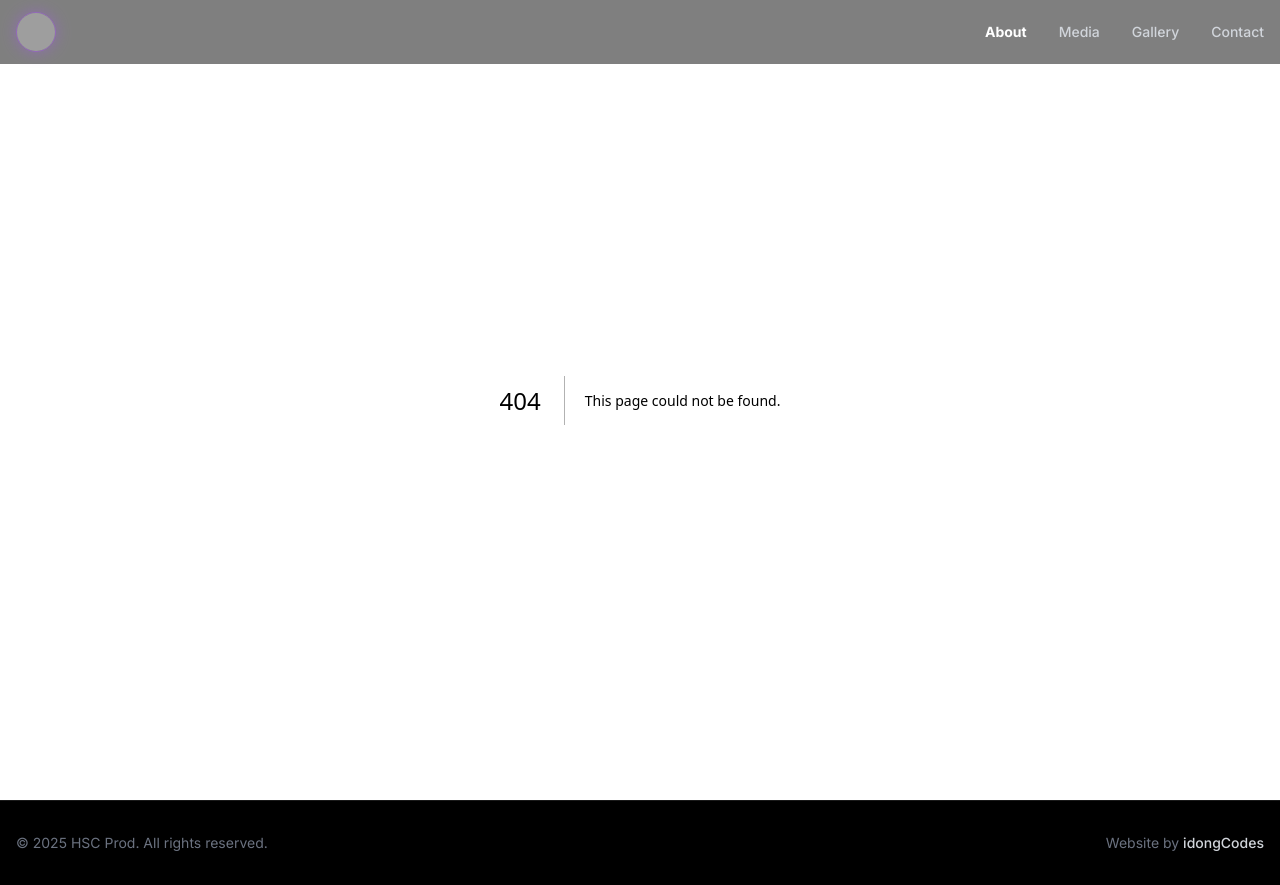
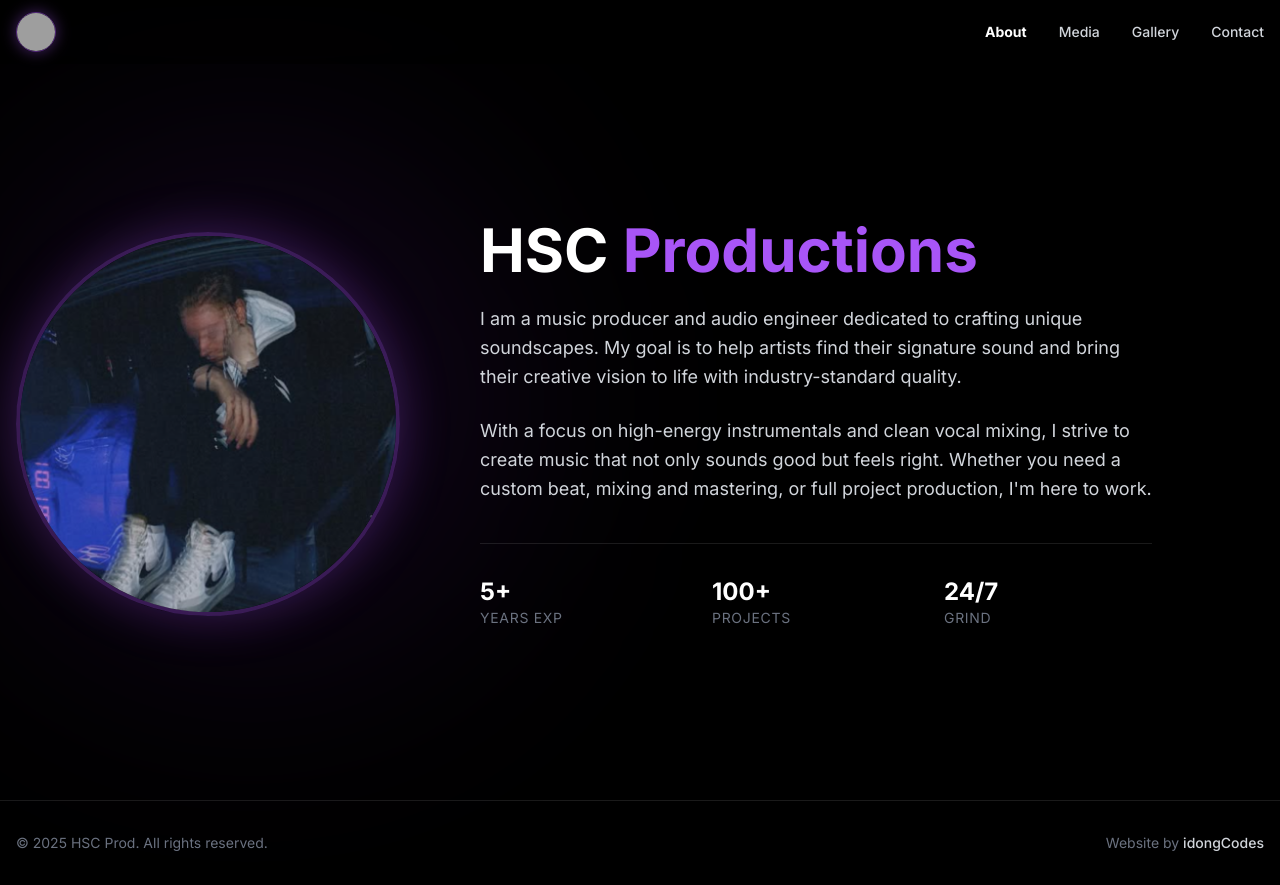
Before and after one commit to idongCodes/hscprod, a Next.js app: page /about in a window 1280 px wide. Before the commit this address had no page. Built offline with nearby package versions, Linux system fonts and the light colour scheme; grey boxes are pictures that could not be loaded.

Commit message:
Update UI. Add About Page

```diff
--- /dev/null
+++ b/app/FadeIn.tsx
@@ -0,0 +1,24 @@
+"use client";
+
+import { motion } from "framer-motion";
+import { ReactNode } from "react";
+
+interface Props {
+  children: ReactNode;
+  delay?: number; // Optional delay for staggered effects
+  className?: string; // Allow passing styles
+}
+
+export default function FadeIn({ children, delay = 0, className = "" }: Props) {
+  return (
+    <motion.div
+      initial={{ opacity: 0, y: 40 }} // Start: Invisible and 40px down
+      whileInView={{ opacity: 1, y: 0 }} // End: Visible and in place
+      viewport={{ once: true, margin: "-50px" }} // Trigger: When element is slightly on screen
+      transition={{ duration: 0.8, delay: delay, ease: "easeOut" }} // Smooth speed
+      className={className}
+    >
+      {children}
+    </motion.div>
+  );
+}
--- a/app/Footer.tsx
+++ b/app/Footer.tsx
@@ -4,7 +4,10 @@ export default function Footer() {
   const currentYear = new Date().getFullYear();
 
   return (
-    <footer className="w-full bg-black border-t border-white/10 py-8 text-center md:text-left">
+    // FIX: Changed 'py-8' to 'pt-8 pb-32 md:pb-8'
+    // This adds huge bottom padding on mobile (pb-32) so content clears the nav
+    // On desktop (md:pb-8), it returns to normal size
+    <footer className="w-full bg-black border-t border-white/10 pt-8 pb-32 md:pb-8 text-center md:text-left">
       <div className="max-w-screen-xl mx-auto px-4 flex flex-col md:flex-row justify-between items-center gap-4">
 
         {/* Left Side: Copyright */}
--- /dev/null
+++ b/app/about/page.tsx
@@ -0,0 +1,73 @@
+"use client";
+
+import Image from "next/image";
+import FadeIn from "../FadeIn";
+
+export default function About() {
+  return (
+    <div className="min-h-screen bg-black pt-32 pb-20 px-4 flex items-center overflow-hidden">
+
+      {/* Background Glow */}
+      <div className="absolute top-1/2 left-0 -translate-y-1/2 w-[500px] h-[500px] bg-purple-900/20 blur-[120px] rounded-full pointer-events-none" />
+
+      <div className="max-w-screen-xl mx-auto w-full relative z-10">
+        <FadeIn>
+          <div className="flex flex-col md:flex-row items-center gap-12 md:gap-20">
+
+            {/* 1. THE PROFILE IMAGE */}
+            <div className="flex-shrink-0">
+              <div className="relative w-64 h-64 md:w-96 md:h-96 rounded-full border-4 border-purple-500/30 shadow-[0_0_50px_rgba(168,85,247,0.3)] overflow-hidden">
+                <Image
+                  src="/images/about.png"
+                  alt="HSC Prod Profile"
+                  fill={true}
+                  className="object-cover hover:scale-105 transition-transform duration-700"
+                  priority
+                />
+              </div>
+            </div>
+
+            {/* 2. THE BIO TEXT */}
+            <div className="text-center md:text-left max-w-2xl">
+              {/* UPDATED HEADING */}
+              <h1 className="text-4xl md:text-6xl font-bold text-white mb-6">
+                HSC <span className="text-purple-500">Productions</span>
+              </h1>
+
+              <div className="space-y-6 text-gray-300 text-lg leading-relaxed">
+                <p>
+                  I am a music producer and audio engineer dedicated to crafting unique soundscapes.
+                  My goal is to help artists find their signature sound and bring their creative vision to life
+                  with industry-standard quality.
+                </p>
+                <p>
+                  With a focus on high-energy instrumentals and clean vocal mixing, I strive to create
+                  music that not only sounds good but feels right. Whether you need a custom beat,
+                  mixing and mastering, or full project production, I'm here to work.
+                </p>
+              </div>
+
+              {/* Stats / Quick Info */}
+              <div className="mt-10 grid grid-cols-3 gap-6 border-t border-white/10 pt-8">
+                <div>
+                  <h3 className="text-2xl font-bold text-white">5+</h3>
+                  <p className="text-sm text-gray-500 uppercase tracking-wider">Years Exp</p>
+                </div>
+                <div>
+                  <h3 className="text-2xl font-bold text-white">100+</h3>
+                  <p className="text-sm text-gray-500 uppercase tracking-wider">Projects</p>
+                </div>
+                <div>
+                  <h3 className="text-2xl font-bold text-white">24/7</h3>
+                  <p className="text-sm text-gray-500 uppercase tracking-wider">Grind</p>
+                </div>
+              </div>
+
+            </div>
+
+          </div>
+        </FadeIn>
+      </div>
+    </div>
+  );
+}
--- a/app/page.tsx
+++ b/app/page.tsx
@@ -1,7 +1,8 @@
 import Link from "next/link";
 import Image from "next/image";
 import ContactForm from "./ContactForm";
-import Testimonials from "./Testimonials"; // <--- 1. Import it
+import Testimonials from "./Testimonials";
+import FadeIn from "./FadeIn"; // <--- 1. Import the wrapper
 
 export default function Home() {
   return (
@@ -25,33 +26,40 @@ export default function Home() {
         {/* Layer 2: Purple Glow */}
         <div className="absolute top-1/2 left-1/2 -translate-x-1/2 -translate-y-1/2 w-[300px] md:w-[600px] h-[300px] md:h-[600px] bg-purple-900/40 blur-[100px] rounded-full pointer-events-none z-0" />
 
-        {/* Layer 3: Content */}
+        {/* Layer 3: Content (Wrapped in FadeIn) */}
         <div className="relative z-10 text-center px-4 max-w-4xl mx-auto">
+          <FadeIn>
             <h1 className="text-5xl md:text-7xl font-bold tracking-tight text-white mb-6 drop-shadow-xl">
               Create. Capture. <span className="text-purple-500">Inspire.</span>
             </h1>
+
             <p className="text-lg md:text-xl text-gray-300 mb-10 leading-relaxed max-w-2xl mx-auto drop-shadow-md">
-            Welcome to HSC Prod. We specialize in high-quality audio recording and visual storytelling.
+              Welcome to HSC Prod. We specialize in high-quality audio production and gas instrumentals.
             </p>
+
             <div className="flex flex-col sm:flex-row gap-4 justify-center items-center">
               <Link href="/contact" className="px-8 py-3 rounded-full bg-purple-600 text-white font-medium hover:bg-purple-700 transition-all shadow-[0_0_20px_rgba(147,51,234,0.3)] w-full sm:w-auto">
-              Start a Project
+                Work with Me
               </Link>
-            <Link href="/gallery" className="px-8 py-3 rounded-full border border-gray-600 text-gray-200 font-medium hover:border-purple-500 hover:text-white transition-colors w-full sm:w-auto backdrop-blur-sm bg-black/30">
-              View Our Work
+              <Link href="/media" className="px-8 py-3 rounded-full border border-gray-600 text-gray-200 font-medium hover:border-purple-500 hover:text-white transition-colors w-full sm:w-auto backdrop-blur-sm bg-black/30">
+                Beats/Tracks
               </Link>
             </div>
+          </FadeIn>
         </div>
       </section>
 
-      {/* SECTION 2: TESTIMONIALS */}
-      {/* 2. Added here, above the contact form */}
+      {/* SECTION 2: TESTIMONIALS (Wrapped in FadeIn) */}
+      <FadeIn delay={0.2}>
         <Testimonials />
+      </FadeIn>
 
-      {/* SECTION 3: CONTACT FORM */}
+      {/* SECTION 3: CONTACT FORM (Wrapped in FadeIn) */}
       <section className="relative py-24 px-4 border-t border-white/10">
         <div className="relative z-10">
+           <FadeIn delay={0.2}>
              <ContactForm />
+           </FadeIn>
         </div>
       </section>
 
--- a/package.json
+++ b/package.json
@@ -9,6 +9,7 @@
     "lint": "eslint"
   },
   "dependencies": {
+    "framer-motion": "^12.23.27",
     "next": "16.0.10",
     "react": "19.2.1",
     "react-dom": "19.2.1"
```
Also changed, not shown: public/images/about.png (added), 1 other file (tests, documents, lock files or other folders). Lines whose indentation alone changed are shown as unchanged.
